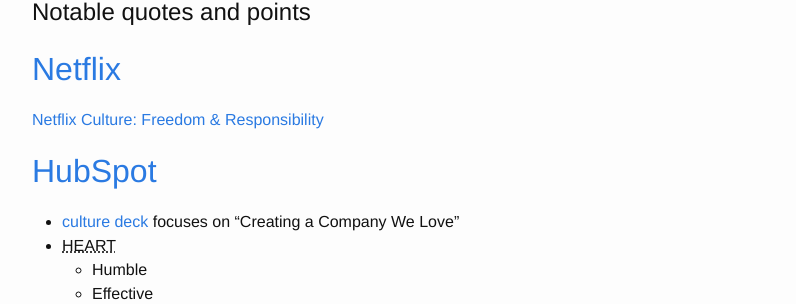
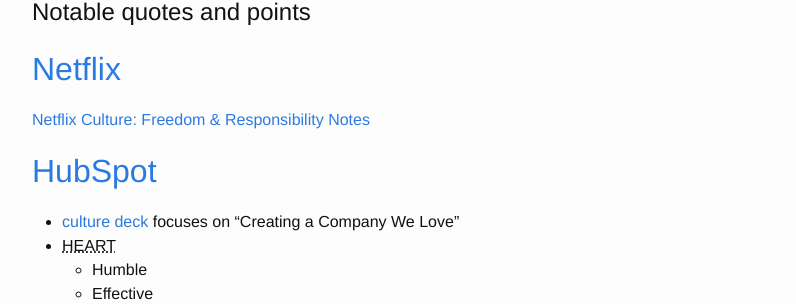
Before and after one commit to puzzfuzz/puzzfuzz.github.io, a Jekyll site: the page built from _posts/2015-02-24-management-material.md, in a window 1280 px wide and 900 px high, scrolled down 495 px. Shown: the part 149-453 px from the top of the window, without its empty margins (238-1034 px from the left). Built offline with Jekyll 4.4.1, drawn with Linux system fonts in a browser that asks for light colours.

Commit message:
Added link to Netflix Notes

```diff
--- a/_posts/2015-02-24-management-material.md
+++ b/_posts/2015-02-24-management-material.md
@@ -24,7 +24,7 @@ All of these companies have their own spin on what it means to work there and be
 
 ##[Netflix][netflix_corp]
 [Netflix Culture: Freedom & Responsibility][netflix_deck]
-
+[Notes][netflix_post]
 
 
 ##[HubSpot][hubspot_corp]
```
Also changed, not shown: other parts of _posts/2015-02-24-management-material.md (+1 -0 lines).
